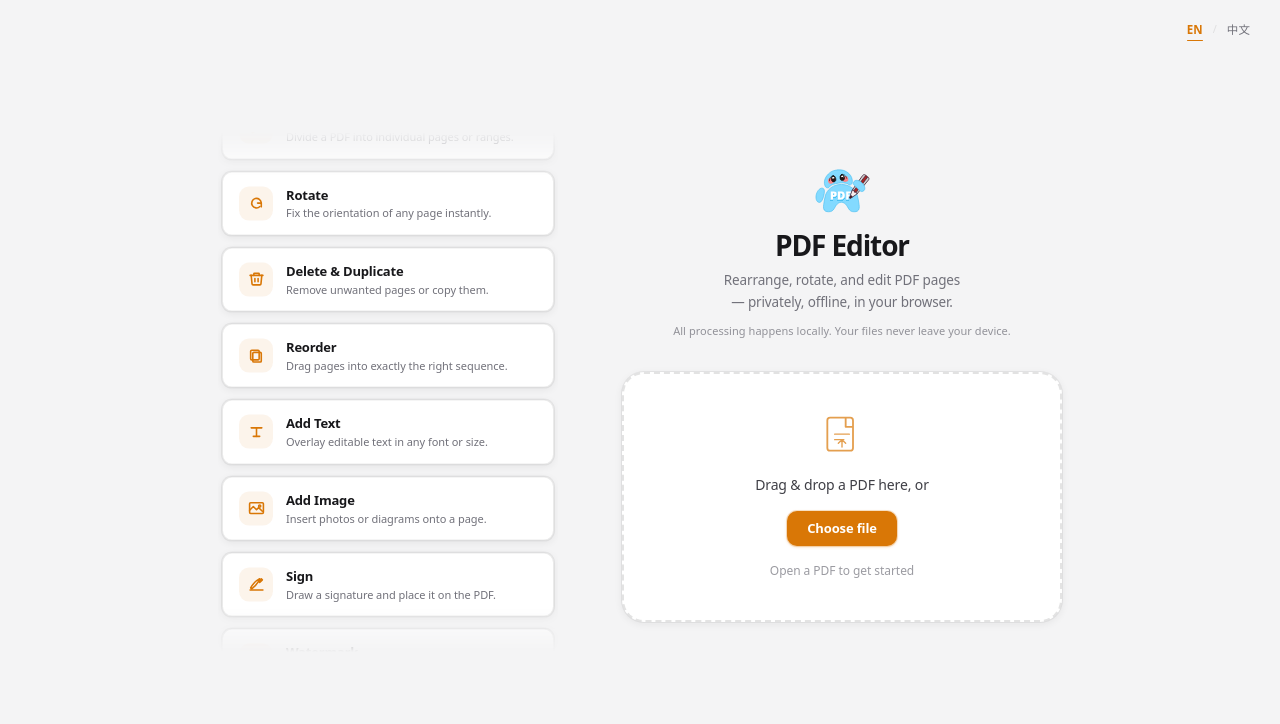
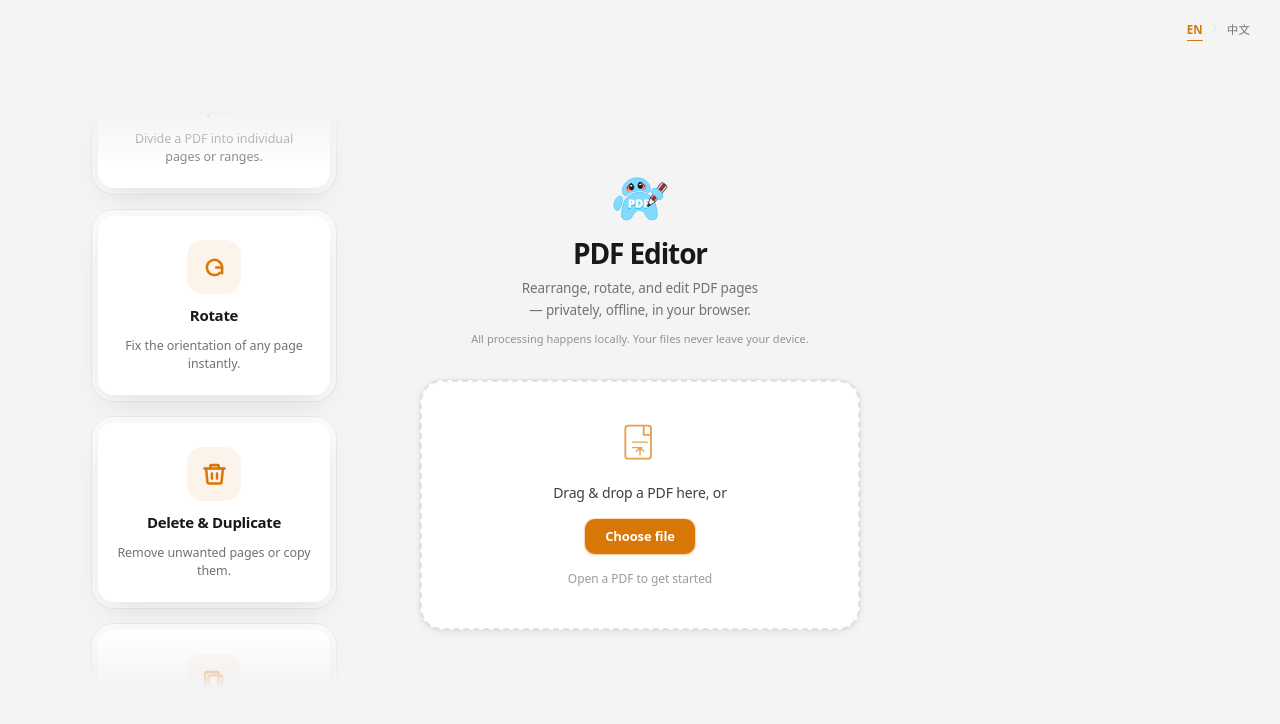
Before and after one commit to anitacarolinn/pdf-editor-web, a React (Vite) app: page / in a window 1280 px wide. Shown: the top 724 px of the page. Built offline with nearby package versions, Linux system fonts and the light colour scheme.

Commit message:
style: high-end landing — square Double-Bezel feature cards (icon/title/desc), loop pinned left, brand+dropzone centered

```diff
--- a/src/components/Landing.tsx
+++ b/src/components/Landing.tsx
@@ -199,10 +199,11 @@ export default function Landing({ onFiles }: LandingProps) {
 }
 
 function FeatureCard({ icon, name, desc }: { icon: React.ReactNode; name: string; desc: string }) {
+  // Double-Bezel: outer shell + inner core, vertical (icon → title → desc)
   return (
     <div className="feature-card">
-      <span className="feature-card-icon">{icon}</span>
-      <div className="feature-card-body">
+      <div className="feature-card-inner">
+        <span className="feature-card-icon">{icon}</span>
         <span className="feature-card-name">{name}</span>
         <span className="feature-card-desc">{desc}</span>
       </div>
--- a/src/index.css
+++ b/src/index.css
@@ -857,11 +857,11 @@ body {
 
 /* ── Two-column layout ───────────────────────────────────────── */
 .landing-hero--two-col {
+  position: relative;
   flex-direction: row;
   align-items: center;
-  justify-content: center;
-  gap: 64px;
-  padding: 32px 40px 48px;
+  justify-content: center;   /* main (brand + drop) sits dead-center */
+  padding: 48px 40px;
   min-height: 0;
   overflow: hidden;
 }
@@ -928,21 +928,28 @@ body {
 }
 
 /* ── LEFT column: feature loop pill container ────────────────── */
+/* Loop pinned to the LEFT edge, vertically centered — independent of the
+   centered main so it never pushes the brand/drop off-center. Decorative. */
 .landing-loop-col {
-  flex: 0 0 340px;
-  height: 520px;
+  position: absolute;
+  left: clamp(24px, 5vw, 96px);
+  top: 0;
+  bottom: 0;
+  width: 300px;
   display: flex;
   flex-direction: column;
-  align-self: center;
+  justify-content: center;
+  pointer-events: none;
+  z-index: 0;
 }
 
 .landing-loop-container {
   /* Clips the scrolling stream and fades top/bottom edges — no oval frame. */
-  flex: 1;
+  height: min(72vh, 600px);
   overflow: hidden;
   position: relative;
-  mask-image: linear-gradient(to bottom, transparent 0%, black 9%, black 91%, transparent 100%);
-  -webkit-mask-image: linear-gradient(to bottom, transparent 0%, black 9%, black 91%, transparent 100%);
+  mask-image: linear-gradient(to bottom, transparent 0%, black 10%, black 90%, transparent 100%);
+  -webkit-mask-image: linear-gradient(to bottom, transparent 0%, black 10%, black 90%, transparent 100%);
 }
 
 /* Animated track — driven by motion */
@@ -950,69 +957,79 @@ body {
 .landing-loop-static {
   display: flex;
   flex-direction: column;
-  gap: 12px;
+  align-items: center;
+  gap: 16px;
   padding: 8px 4px;
   will-change: transform;
 }
 
-/* ── Feature card — a distinct container per function ────────── */
+/* ── Feature card — square Double-Bezel, vertical (icon → title → desc) ─ */
 .feature-card {
+  /* Outer shell */
+  width: 244px;
+  flex-shrink: 0;
+  padding: 6px;
+  background: rgba(255, 255, 255, 0.55);
+  border-radius: var(--radius-xl);
+  box-shadow: 0 0 0 1px rgba(24, 24, 27, 0.05);
+}
+
+.feature-card-inner {
+  /* Inner core — concentric radius, soft ambient shadow + inner highlight */
   display: flex;
-  align-items: flex-start;
-  gap: 13px;
-  padding: 14px 16px;
-  flex-shrink: 0;
+  flex-direction: column;
+  align-items: center;
+  text-align: center;
+  gap: 12px;
+  padding: 24px 18px 22px;
+  min-height: 168px;
+  justify-content: center;
   background: var(--color-surface-card);
-  border: 1px solid var(--color-chrome-hairline);
-  border-radius: var(--radius-md);
-  box-shadow: var(--shadow-card);
+  border-radius: calc(var(--radius-xl) - 6px);
+  box-shadow:
+    inset 0 1px 1px rgba(255, 255, 255, 0.9),
+    0 12px 32px -10px rgba(24, 24, 27, 0.14);
 }
 
 .feature-card-icon {
   flex-shrink: 0;
-  width: 34px;
-  height: 34px;
+  width: 54px;
+  height: 54px;
   display: flex;
   align-items: center;
   justify-content: center;
   background: var(--color-accent-surface);
-  border-radius: var(--radius-md);
+  border-radius: var(--radius-lg);
   color: var(--color-accent);
 }
 
 .feature-card-icon > svg {
-  width: 17px;
-  height: 17px;
-}
-
-.feature-card-body {
-  display: flex;
-  flex-direction: column;
-  gap: 2px;
-  min-width: 0;
+  width: 27px;
+  height: 27px;
 }
 
 .feature-card-name {
-  font-size: 13px;
+  font-size: 15px;
   font-weight: 600;
   color: var(--color-chrome);
-  letter-spacing: -0.015em;
-  line-height: 1.3;
+  letter-spacing: -0.02em;
+  line-height: 1.25;
 }
 
 .feature-card-desc {
-  font-size: 11px;
+  font-size: 12.5px;
   font-weight: 400;
   color: var(--color-chrome-muted);
   letter-spacing: -0.005em;
-  line-height: 1.4;
+  line-height: 1.45;
 }
 
-/* ── RIGHT column: identity + dropzone ──────────────────────── */
+/* ── Centered main: identity + dropzone (sits above the loop) ── */
 .landing-right-col {
-  flex: 1;
-  min-width: 0;
-  max-width: 440px;
+  position: relative;
+  z-index: 1;
+  width: 100%;
+  max-width: 460px;
   display: flex;
   flex-direction: column;
   align-items: center;
@@ -1127,6 +1144,13 @@ body {
   opacity: 0.7;
 }
 
+/* Hide the left loop once there isn't room beside the centered main. */
+@media (max-width: 1120px) {
+  .landing-loop-col {
+    display: none;
+  }
+}
+
 /* ── Responsive: narrow screens ──────────────────────────────── */
 @media (max-width: 680px) {
   .landing-hero--two-col {
```
